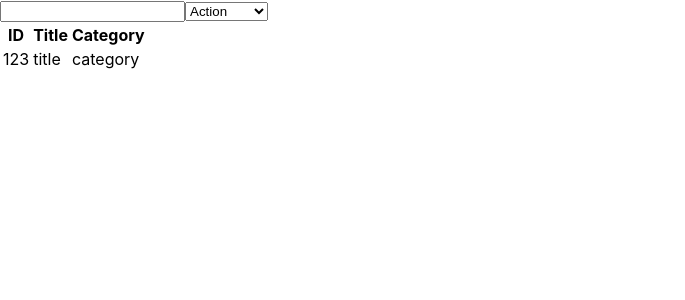
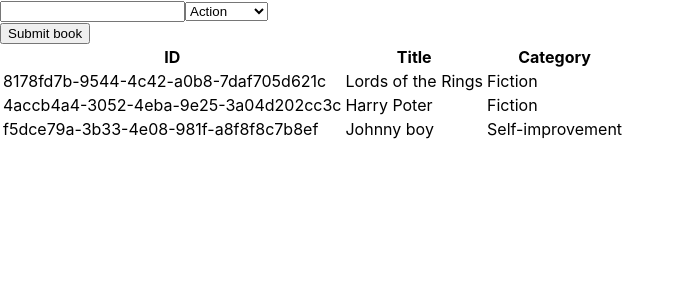
Before and after one commit to abeidahmed/react-redux-bookstore, a React (Create React App) app: page / in a window 1280 px wide. Shown: the top 300 px of the page, without its empty margins (0-685 px from the left). Built offline with nearby package versions, Linux system fonts and the light colour scheme.

Commit message:
List out all the books

```diff
--- a/package.json
+++ b/package.json
@@ -12,6 +12,7 @@
     "react-redux": "^7.2.3",
     "react-scripts": "4.0.3",
     "redux": "^4.0.5",
+    "uuid": "^8.3.2",
     "web-vitals": "^1.1.1"
   },
   "scripts": {
--- a/src/components/Book.js
+++ b/src/components/Book.js
@@ -1,9 +1,19 @@
-const Book = () => (
+import PropTypes from 'prop-types';
+
+const Book = ({ book: { id, title, category } }) => (
   <tr>
-    <td>123</td>
-    <td>title</td>
-    <td>category</td>
+    <td>{id}</td>
+    <td>{title}</td>
+    <td>{category}</td>
   </tr>
 );
 
+Book.propTypes = {
+  book: PropTypes.shape({
+    id: PropTypes.string.isRequired,
+    title: PropTypes.string.isRequired,
+    category: PropTypes.string.isRequired,
+  }).isRequired,
+};
+
 export default Book;
--- a/src/containers/BookForm.js
+++ b/src/containers/BookForm.js
@@ -13,7 +13,7 @@
     <div>
       <form>
         <div>
-          <input type="text" id="title" />
+          <input type="text" id="title" autoComplete="off" />
           <select>
             {categories.map((category, index) => (
               // eslint-disable-next-line react/no-array-index-key
@@ -23,6 +23,9 @@
             ))}
           </select>
         </div>
+        <div>
+          <button type="submit">Submit book</button>
+        </div>
       </form>
     </div>
   );
--- a/src/containers/BooksList.js
+++ b/src/containers/BooksList.js
@@ -1,6 +1,10 @@
+import { useSelector } from 'react-redux';
 import Book from '../components/Book';
 
-const BooksList = () => (
+const BooksList = () => {
+  const books = useSelector((state) => state.books);
+
+  return (
     <table>
       <thead>
         <tr>
@@ -10,9 +14,12 @@
         </tr>
       </thead>
       <tbody>
-      <Book />
+        {books.map((book) => (
+          <Book key={book.id} book={book} />
+        ))}
       </tbody>
     </table>
   );
+};
 
 export default BooksList;
--- a/src/index.js
+++ b/src/index.js
@@ -1,11 +1,39 @@
 import React from 'react';
 import ReactDOM from 'react-dom';
 import './index.css';
+import { createStore } from 'redux';
+import { v4 as uuid } from 'uuid';
+import { Provider } from 'react-redux';
 import App from './components/App';
+import rootReducer from './reducers';
+
+const initialState = {
+  books: [
+    {
+      id: uuid(),
+      title: 'Lords of the Rings',
+      category: 'Fiction',
+    },
+    {
+      id: uuid(),
+      title: 'Harry Poter',
+      category: 'Fiction',
+    },
+    {
+      id: uuid(),
+      title: 'Johnny boy',
+      category: 'Self-improvement',
+    },
+  ],
+};
+
+const store = createStore(rootReducer, initialState);
 
 ReactDOM.render(
   <React.StrictMode>
-    <App />
+    <Provider store={store}>
+      <App />
+    </Provider>
   </React.StrictMode>,
   document.getElementById('root'),
 );
--- a/src/reducers/book.js
+++ b/src/reducers/book.js
@@ -0,0 +1,15 @@
+const bookReducer = (state = {}, action) => {
+  switch (action.type) {
+    case 'CREATE_BOOK':
+      return [...state, action.payload];
+    case 'REMOVE_BOOK':
+      return {
+        ...state,
+        books: state.filter((book) => book.id !== action.payload.id),
+      };
+    default:
+      return state;
+  }
+};
+
+export default bookReducer;
--- a/src/reducers/index.js
+++ b/src/reducers/index.js
@@ -0,0 +1,6 @@
+import { combineReducers } from 'redux';
+import bookReducer from './book';
+
+export default combineReducers({
+  books: bookReducer,
+});
```
Also changed, not shown: src/actions/index.js (+11 -0 lines), 1 other file (tests, documents, lock files or other folders). Lines whose indentation alone changed are shown as unchanged.
